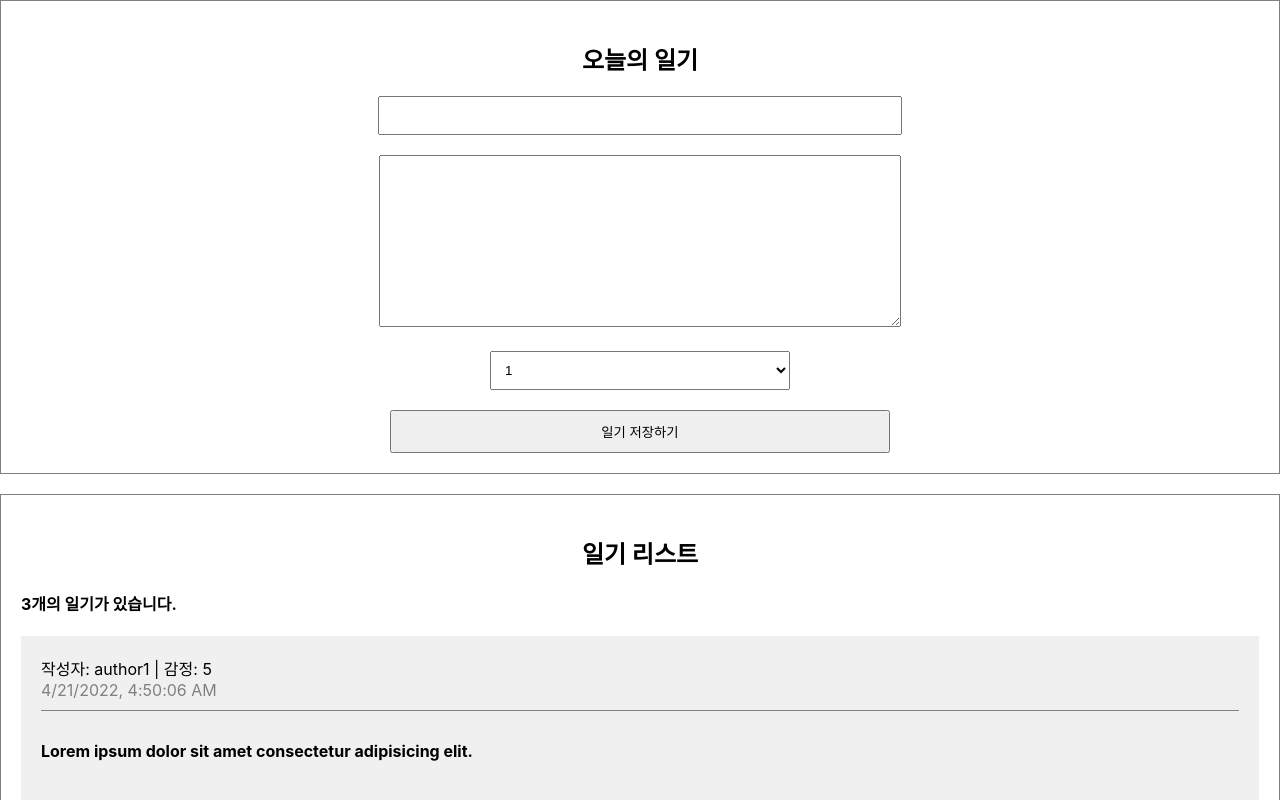
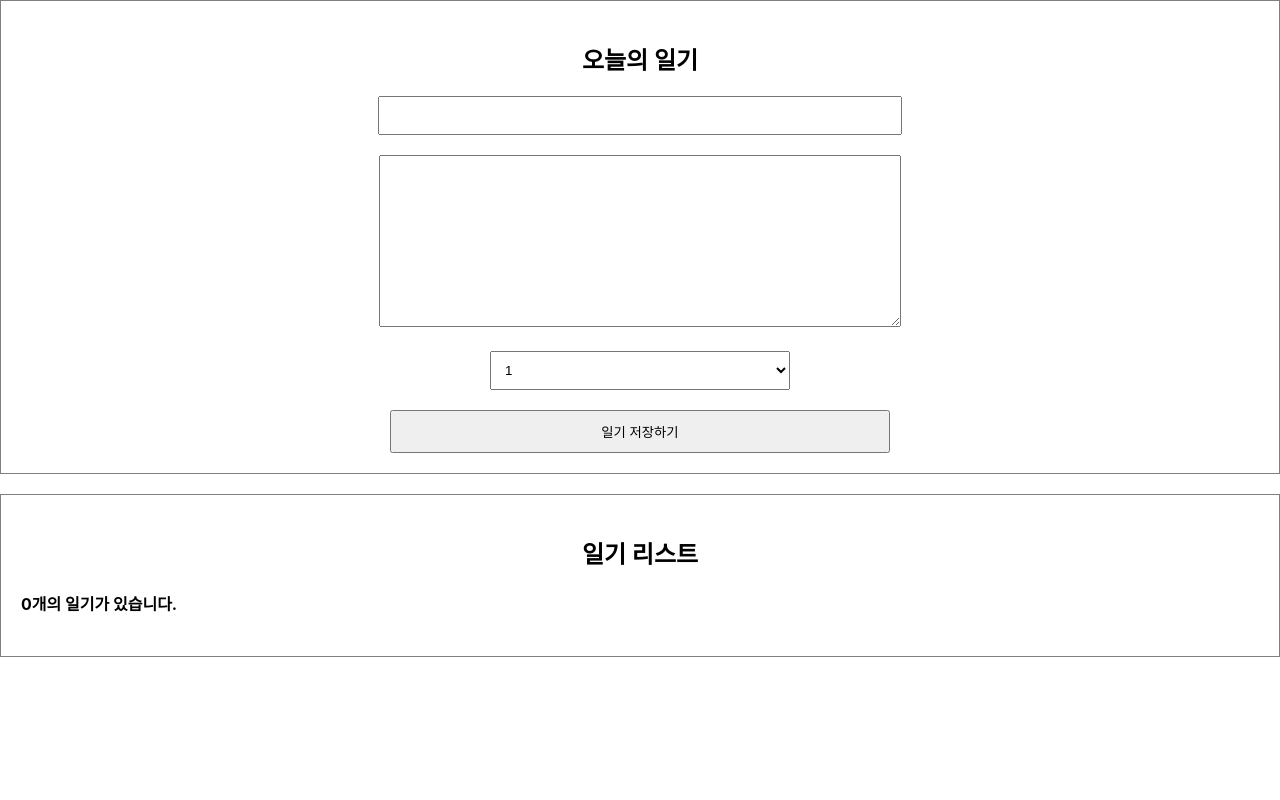
Before and after one commit to kkuyu/simple-diary, a React (Create React App) app: page / in a window 1280 px wide. Shown: the top 800 px of the page. Built offline with nearby package versions, Linux system fonts and the light colour scheme.

Commit message:
React에서 배열 사용하기 2 - 데이터 추가하기

```diff
--- a/src/App.js
+++ b/src/App.js
@@ -1,36 +1,31 @@
+import { useRef, useState } from "react";
+
 import "./App.css";
 import DiaryEditor from "./DiaryEditor";
 import DiaryList from "./DiaryList";
 
-const dummyList = [
-  {
-    id: 1,
-    author: "author1",
-    content: "Lorem ipsum dolor sit amet consectetur adipisicing elit.",
-    emotion: "5",
-    created_date: new Date().getTime(),
-  },
-  {
-    id: 2,
-    author: "author2",
-    content: "Lorem ipsum dolor sit amet consectetur adipisicing elit.",
-    emotion: "3",
-    created_date: new Date().getTime(),
-  },
-  {
-    id: 3,
-    author: "author3",
-    content: "Lorem ipsum dolor sit amet consectetur adipisicing elit.",
-    emotion: "4",
-    created_date: new Date().getTime(),
-  },
-];
+function App() {
+  const [data, setData] = useState([]);
 
-function App() {
+  const dataId = useRef(0);
+
+  const onCreate = (author, content, emotion) => {
+    const created_date = new Date().getTime();
+    const newItem = {
+      id: dataId.current,
+      author,
+      content,
+      emotion,
+      created_date,
+    };
+    dataId.current += 1;
+    setData([newItem, ...data]);
+  };
+
   return (
     <div className="App">
-      <DiaryEditor />
-      <DiaryList list={dummyList} />
+      <DiaryEditor onCreate={onCreate} />
+      <DiaryList list={data} />
     </div>
   );
 }
--- a/src/DiaryEditor.js
+++ b/src/DiaryEditor.js
@@ -1,6 +1,6 @@
 import { useRef, useState } from "react";
 
-const DiaryEditor = () => {
+const DiaryEditor = ({ onCreate }) => {
   const authorInput = useRef();
   const contentInput = useRef();
 
@@ -10,6 +10,14 @@ const DiaryEditor = () => {
     emotion: "1",
   });
 
+  const resetState = () => {
+    setState({
+      author: "",
+      content: "",
+      emotion: "1",
+    });
+  };
+
   const handleChangeState = (e) => {
     setState({
       ...state,
@@ -18,8 +26,6 @@ const DiaryEditor = () => {
   };
 
   const handleSubmit = () => {
-    console.log(state);
-
     if (state.author.length < 1) {
       authorInput.current.focus();
       return;
@@ -30,7 +36,8 @@ const DiaryEditor = () => {
       return;
     }
 
-    alert("저장 성공!");
+    onCreate(state.author, state.content, state.emotion);
+    resetState();
   };
 
   return (
```
